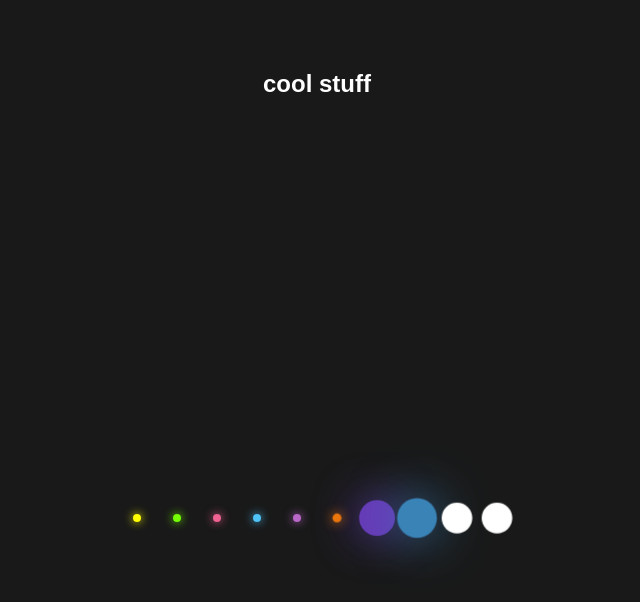
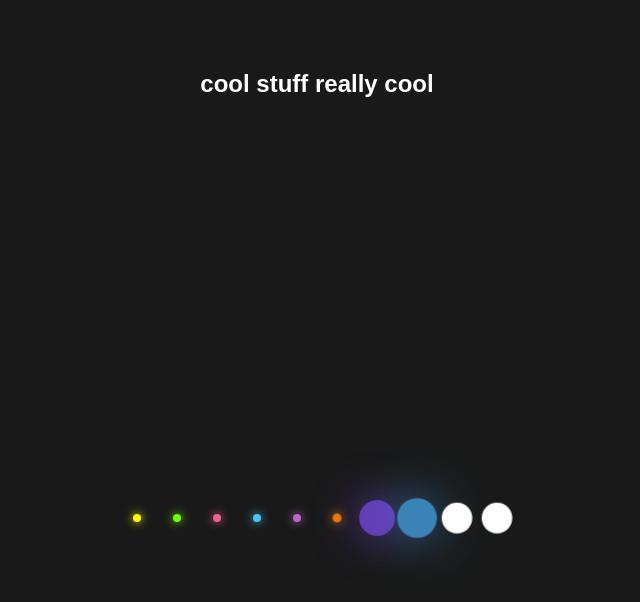
Before and after one commit to SteveStackJack/my-first-repo, a plain HTML site: page index.html in a window 1280 px wide. Shown: the whole page, without its empty margins (323-963 px from the left). Drawn offline with Linux system fonts and the light colour scheme.

Commit message:
updated header text

```diff
--- a/index.html
+++ b/index.html
@@ -7,7 +7,7 @@
   <title>Glowing Dots</title>
 </head>
 <body>
-  <h2>cool stuff</h2>
+  <h2>cool stuff really cool</h2>
   <ul>
     <li></li>
     <li></li>
```
